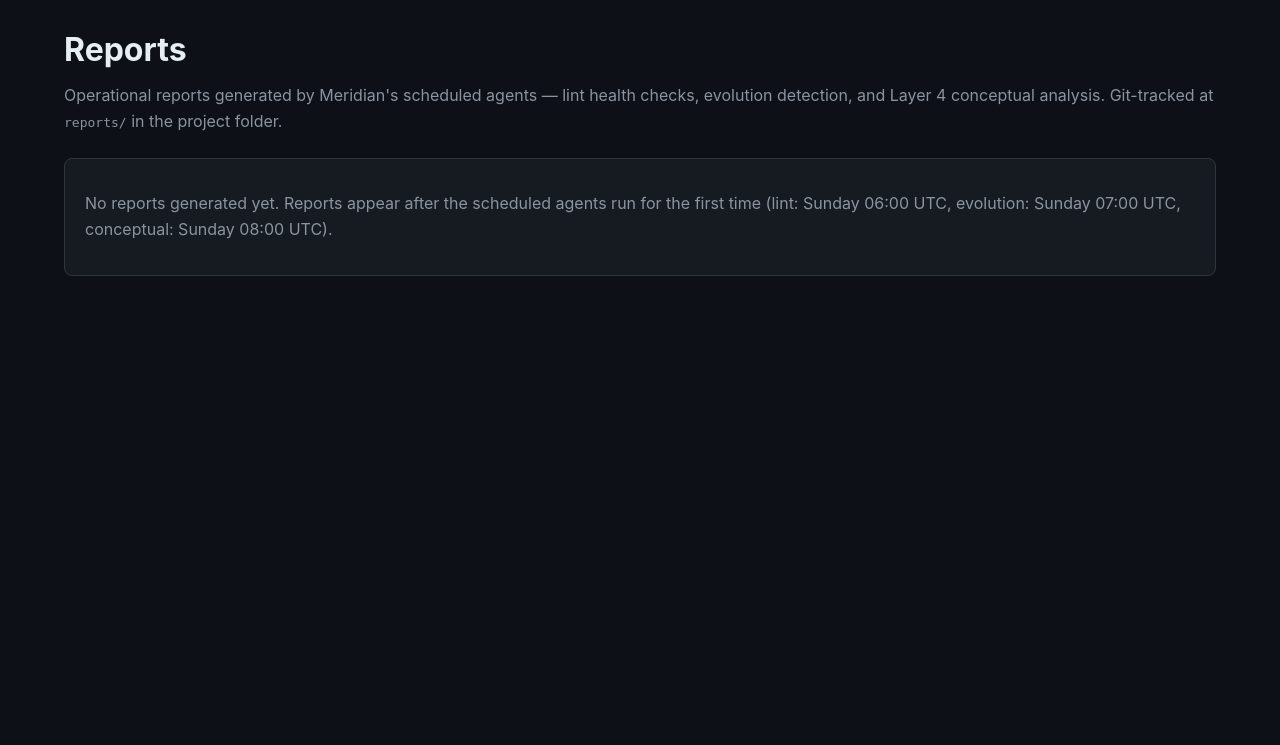
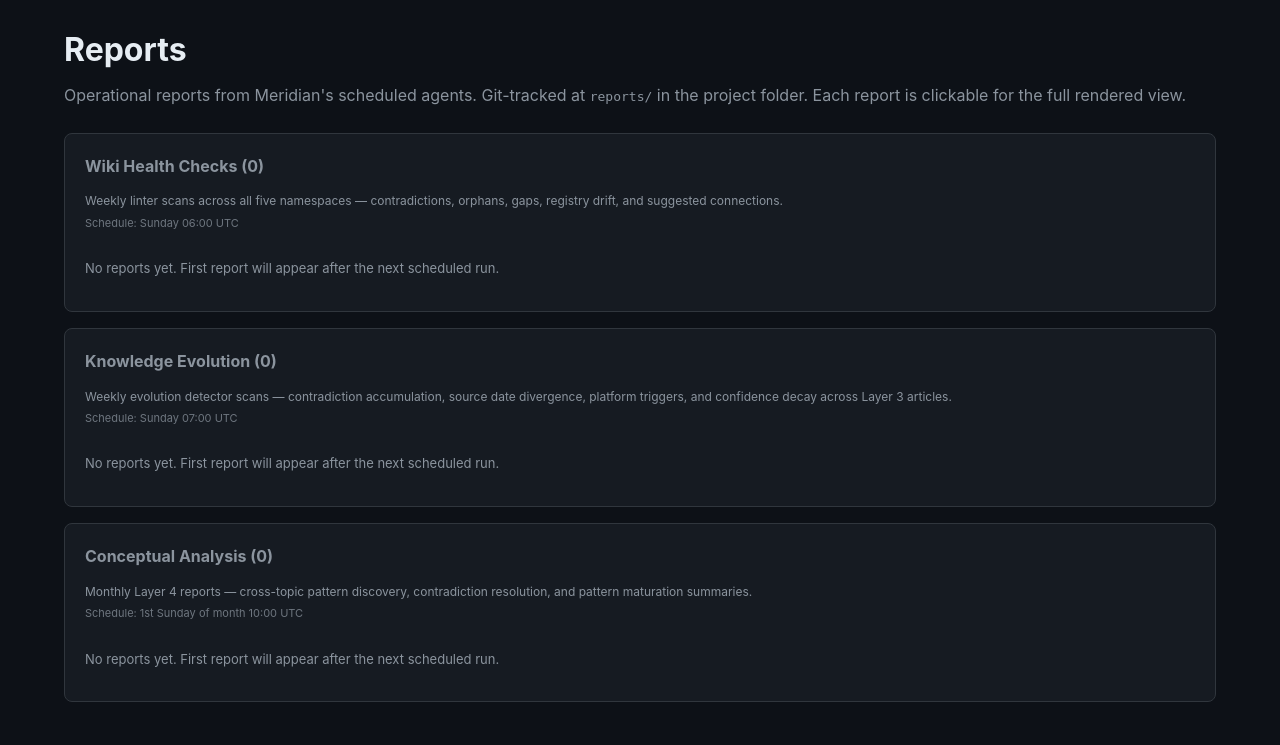
Before and after one commit to markahope-aag/meridian, a Flask app: page /reports in a window 1280 px wide. Shown: the part 55-800 px from the top of the page. Run offline with Flask 3, Linux system fonts and the light colour scheme; some libraries are stand-ins or nearby versions.

Commit message:
reports page: sections by type, last 10 per category, see more link
Three sections on /reports/ — one per report type (Wiki Health Checks,
Knowledge Evolution, Conceptual Analysis) with category description,
schedule info, and the 10 most recent reports. Each report row shows
filename, date, and size with a link to the full rendered article.

"See all N reports →" link at the bottom of each section navigates
to /reports/<category>/ which renders the complete list without a
10-item cap.

Categories are defined in REPORT_CATEGORIES with title, description,
key, and schedule — the template reads these instead of inferring
from directory names, so the display labels are human-friendly.

Co-Authored-By: Claude Opus 4.6 (1M context) <noreply@anthropic.com>

```diff
--- a/web/app.py
+++ b/web/app.py
@@ -2194,35 +2194,83 @@ def concepts_stats():
     return jsonify({"status": "ok", "summary": summary})
 
 
+REPORT_CATEGORIES = [
+    {
+        "key": "lint",
+        "title": "Wiki Health Checks",
+        "description": "Weekly linter scans across all five namespaces — contradictions, orphans, gaps, registry drift, and suggested connections.",
+        "schedule": "Sunday 06:00 UTC",
+    },
+    {
+        "key": "evolution",
+        "title": "Knowledge Evolution",
+        "description": "Weekly evolution detector scans — contradiction accumulation, source date divergence, platform triggers, and confidence decay across Layer 3 articles.",
+        "schedule": "Sunday 07:00 UTC",
+    },
+    {
+        "key": "layer4",
+        "title": "Conceptual Analysis",
+        "description": "Monthly Layer 4 reports — cross-topic pattern discovery, contradiction resolution, and pattern maturation summaries.",
+        "schedule": "1st Sunday of month 10:00 UTC",
+    },
+]
+
+
 @app.route("/reports/")
 @app.route("/reports")
 def reports_page():
     """Browse all operational reports generated by Meridian agents."""
     report_groups: list[dict] = []
-    if REPORTS_DIR.exists():
-        for subdir_name in ("lint", "evolution", "layer4"):
-            subdir = REPORTS_DIR / subdir_name
-            if not subdir.exists():
-                continue
-            files = sorted(
+    for cat in REPORT_CATEGORIES:
+        subdir = REPORTS_DIR / cat["key"]
+        files: list[dict] = []
+        if subdir.exists():
+            raw = sorted(
                 [f for f in subdir.glob("*.md") if f.name not in ("README.md", ".gitkeep")],
                 key=lambda f: f.name,
                 reverse=True,
             )
-            report_groups.append({
-                "category": subdir_name,
-                "count": len(files),
-                "files": [
-                    {
-                        "name": f.name,
-                        "path": f.relative_to(MERIDIAN_ROOT).as_posix(),
-                        "size": f.stat().st_size,
-                        "date": f.name.split("-", 1)[-1].replace(".md", "") if "-" in f.name else "",
-                    }
-                    for f in files[:20]
-                ],
-            })
+            files = [
+                {
+                    "name": f.name,
+                    "path": f.relative_to(MERIDIAN_ROOT).as_posix(),
+                    "size": f.stat().st_size,
+                    "date": f.name.split("-", 1)[-1].replace(".md", "") if "-" in f.name else "",
+                }
+                for f in raw
+            ]
+        report_groups.append({
+            **cat,
+            "count": len(files),
+            "files": files,
+        })
     return render_template("reports.html", report_groups=report_groups)
+
+
+@app.route("/reports/<category>/")
+def reports_category(category):
+    """Full list of reports in a single category."""
+    cat = next((c for c in REPORT_CATEGORIES if c["key"] == category), None)
+    if cat is None:
+        return "Report category not found", 404
+    subdir = REPORTS_DIR / category
+    files: list[dict] = []
+    if subdir.exists():
+        raw = sorted(
+            [f for f in subdir.glob("*.md") if f.name not in ("README.md", ".gitkeep")],
+            key=lambda f: f.name,
+            reverse=True,
+        )
+        files = [
+            {
+                "name": f.name,
+                "path": f.relative_to(MERIDIAN_ROOT).as_posix(),
+                "size": f.stat().st_size,
+                "date": f.name.split("-", 1)[-1].replace(".md", "") if "-" in f.name else "",
+            }
+            for f in raw
+        ]
+    return render_template("reports_category.html", cat=cat, files=files)
 
 
 @app.route("/analytics/")
--- a/web/templates/reports.html
+++ b/web/templates/reports.html
@@ -3,27 +3,24 @@
 {% block content %}
 <h1 style="margin-bottom: 8px;">Reports</h1>
 <div style="color: var(--text-muted); margin-bottom: 24px;">
-    Operational reports generated by Meridian's scheduled agents —
-    lint health checks, evolution detection, and Layer 4 conceptual analysis.
-    Git-tracked at <code>reports/</code> in the project folder.
+    Operational reports from Meridian's scheduled agents. Git-tracked at
+    <code>reports/</code> in the project folder. Each report is clickable
+    for the full rendered view.
 </div>
-
-{% if not report_groups %}
-<div class="card">
-    <div style="color: var(--text-muted); padding: 12px 0;">
-        No reports generated yet. Reports appear after the scheduled agents
-        run for the first time (lint: Sunday 06:00 UTC, evolution: Sunday 07:00 UTC,
-        conceptual: Sunday 08:00 UTC).
-    </div>
-</div>
-{% endif %}
 
 {% for group in report_groups %}
 <div class="card">
-    <h2>{{ group.category | title }} Reports ({{ group.count }})</h2>
+    <h2>{{ group.title }} ({{ group.count }})</h2>
+    <div style="color: var(--text-muted); font-size: 12px; margin-bottom: 4px;">
+        {{ group.description }}
+    </div>
+    <div style="font-size: 11px; color: var(--text-muted); margin-bottom: 14px; opacity: 0.75;">
+        Schedule: {{ group.schedule }}
+    </div>
+
     {% if group.files %}
     <ul class="fragment-list">
-        {% for f in group.files %}
+        {% for f in group.files[:10] %}
         <li class="fragment-item" style="padding: 8px 0;">
             <div class="fragment-head">
                 <a href="/article/{{ f.path }}" class="fragment-title">{{ f.name }}</a>
@@ -35,13 +32,17 @@
         </li>
         {% endfor %}
     </ul>
-    {% if group.count > 20 %}
-    <div style="padding: 8px 0; color: var(--text-muted); font-size: 13px;">
-        … and {{ group.count - 20 }} more (browse <code>reports/{{ group.category }}/</code> locally)
+    {% if group.count > 10 %}
+    <div style="padding: 10px 0 4px; border-top: 1px solid var(--border); margin-top: 4px;">
+        <a href="/reports/{{ group.key }}/" style="color: var(--accent); font-size: 13px; text-decoration: none;">
+            See all {{ group.count }} {{ group.title | lower }} reports &rarr;
+        </a>
     </div>
     {% endif %}
     {% else %}
-    <div style="color: var(--text-muted); padding: 8px 0;">No reports in this category yet.</div>
+    <div style="color: var(--text-muted); padding: 12px 0; font-size: 13px;">
+        No reports yet. First report will appear after the next scheduled run.
+    </div>
     {% endif %}
 </div>
 {% endfor %}
```
Also changed, not shown: web/templates/reports_category.html (added, +39 -0 lines).
